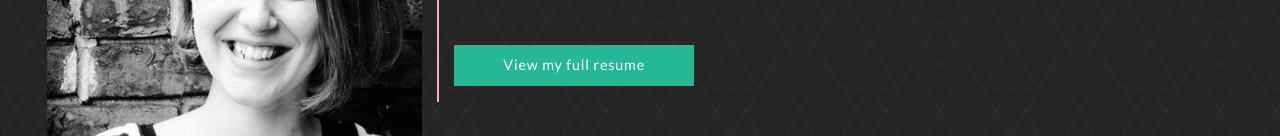
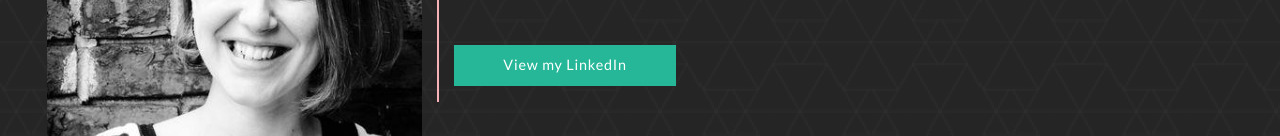
Before and after one commit to ndeason/maddydeason.github.io, a plain HTML site: page index.html in a window 1280 px wide. Shown: the part 1159-1295 px from the top of the page. Drawn offline with nearby package versions, Linux system fonts and the light colour scheme; a script that the page names is missing.

Commit message:
replaces resume link with linkedin

```diff
--- a/index.html
+++ b/index.html
@@ -112,8 +112,8 @@
           <p class="title">M.J., Multi-platform Journalism</p>
           <p>I'm a Japanese-bilingual former flight attendant who loves to tell stories with code, design, and data.</p>
           <p>Skills: CSS, HTML, JS, Adobe CC...</p>
-          <a href="img/Madeleine-Deason---RESUME.pdf" class="button show-for-medium">View my full resume</a>
-          <a href="img/Madeleine-Deason---RESUME.png" class="button expanded show-for-small-only">View my full resume</a>
+          <a href="https://www.linkedin.com/in/maddydeason" class="button show-for-medium">View my LinkedIn</a>
+          <a href="https://www.linkedin.com/in/maddydeason" class="button expanded show-for-small-only">View my full LinkedIn</a>
         </div>
       </div>
 
```
